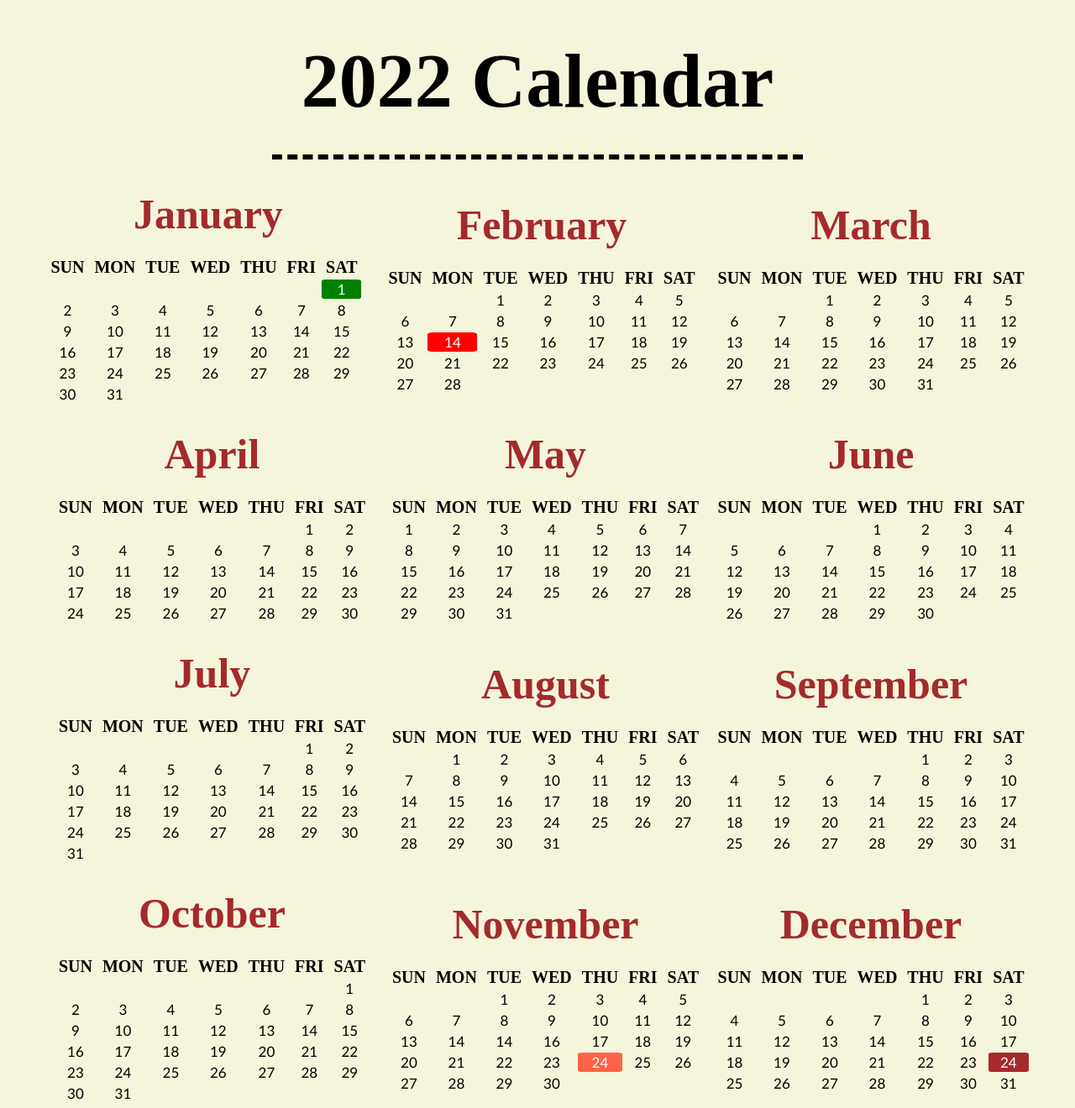
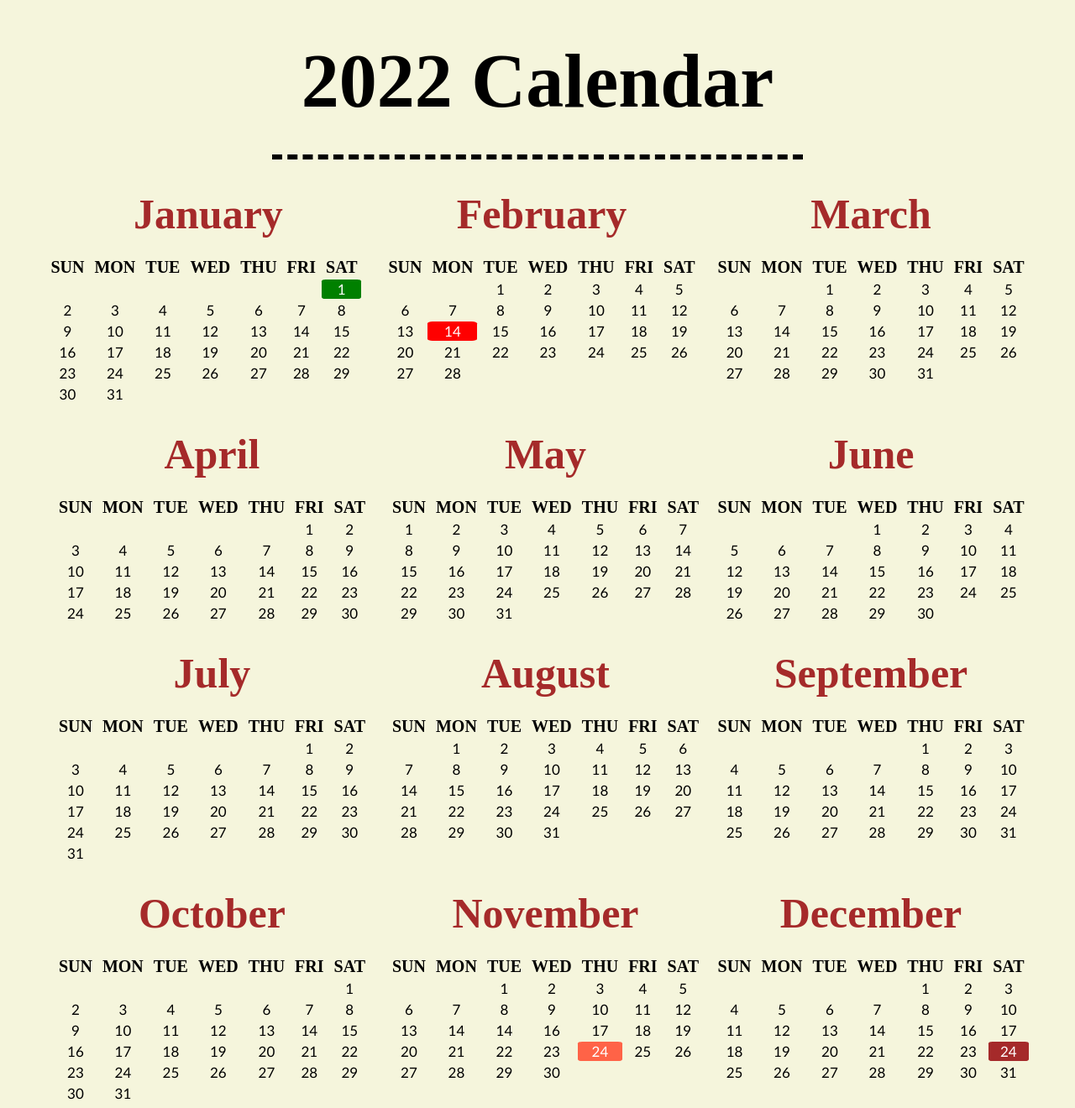
Before and after one commit to brandonminor/2022-Calendar, a plain HTML site: page index.html in a window 1280 px wide. Shown: the top 1320 px of the page at 84% size. Drawn offline with Linux system fonts and the light colour scheme.

Commit message:
Update index.html
Updating code

```diff
--- a/index.html
+++ b/index.html
@@ -89,7 +89,7 @@
             </table>
           </td>
           <td style="padding-right: 10px">
-            <table>
+            <table style="padding-bottom: 25px;">
               <caption>
                 <h1>February</h1>
               </caption>
@@ -144,7 +144,7 @@
             </table>
           </td>
           <td>
-            <table>
+            <table style="padding-bottom: 25px;">
               <caption>
                 <h1>March</h1>
               </caption>
@@ -447,7 +447,7 @@
             </table>
           </td>
           <td>
-            <table>
+            <table style="padding-bottom: 25px;">
               <caption>
                 <h1>August</h1>
               </caption>
@@ -506,7 +506,7 @@
             </table>
           </td>
           <td>
-            <table>
+            <table style="padding-bottom: 25px;">
               <caption>
                 <h1>September</h1>
               </caption>
@@ -631,7 +631,7 @@
             </table>
           </td>
           <td>
-            <table>
+            <table style="padding-bottom: 25px;">
               <caption>
                 <h1>November</h1>
               </caption>
@@ -690,7 +690,7 @@
             </table>
           </td>
           <td>
-            <table>
+            <table style="padding-bottom: 25px;">
               <caption>
                 <h1>December</h1>
               </caption>
```
